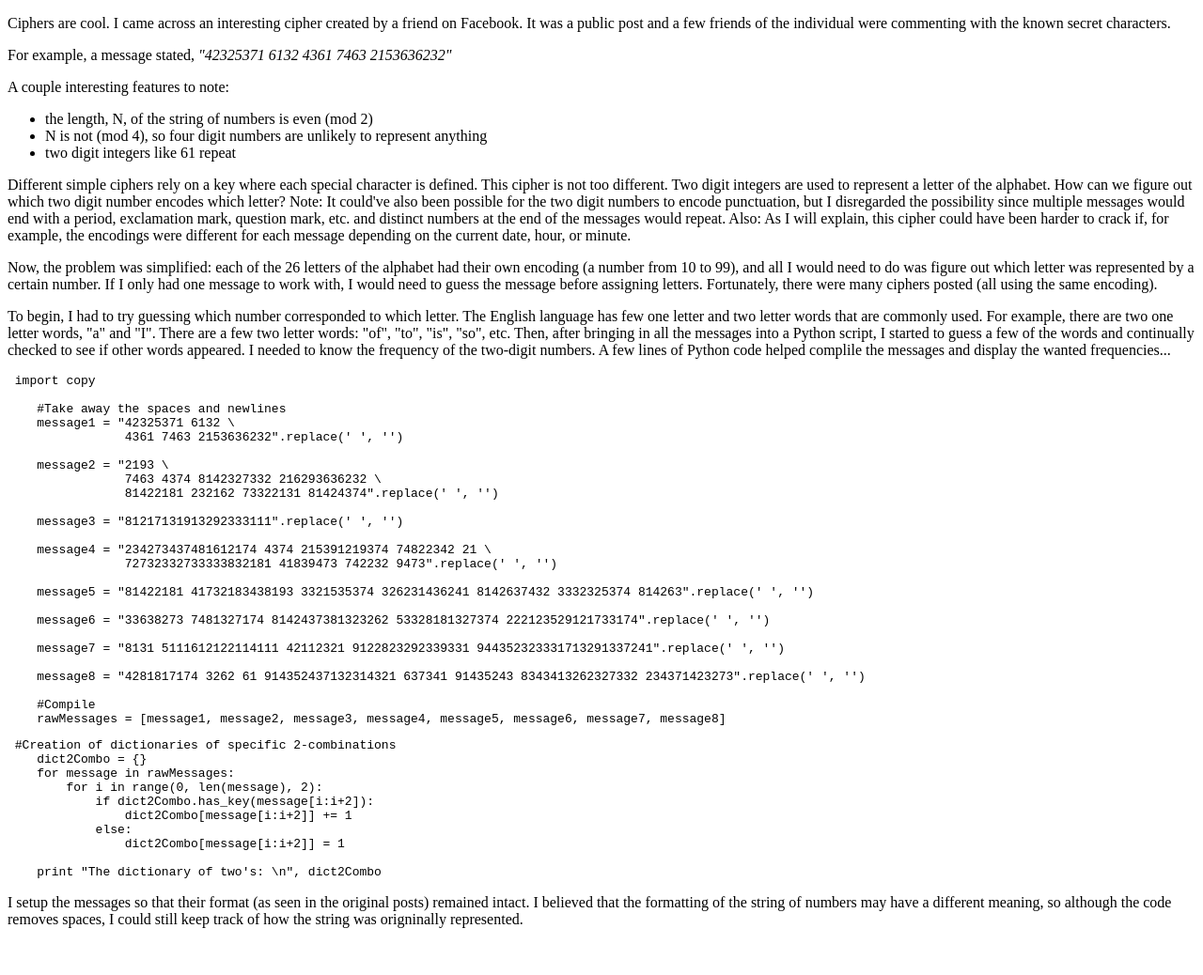
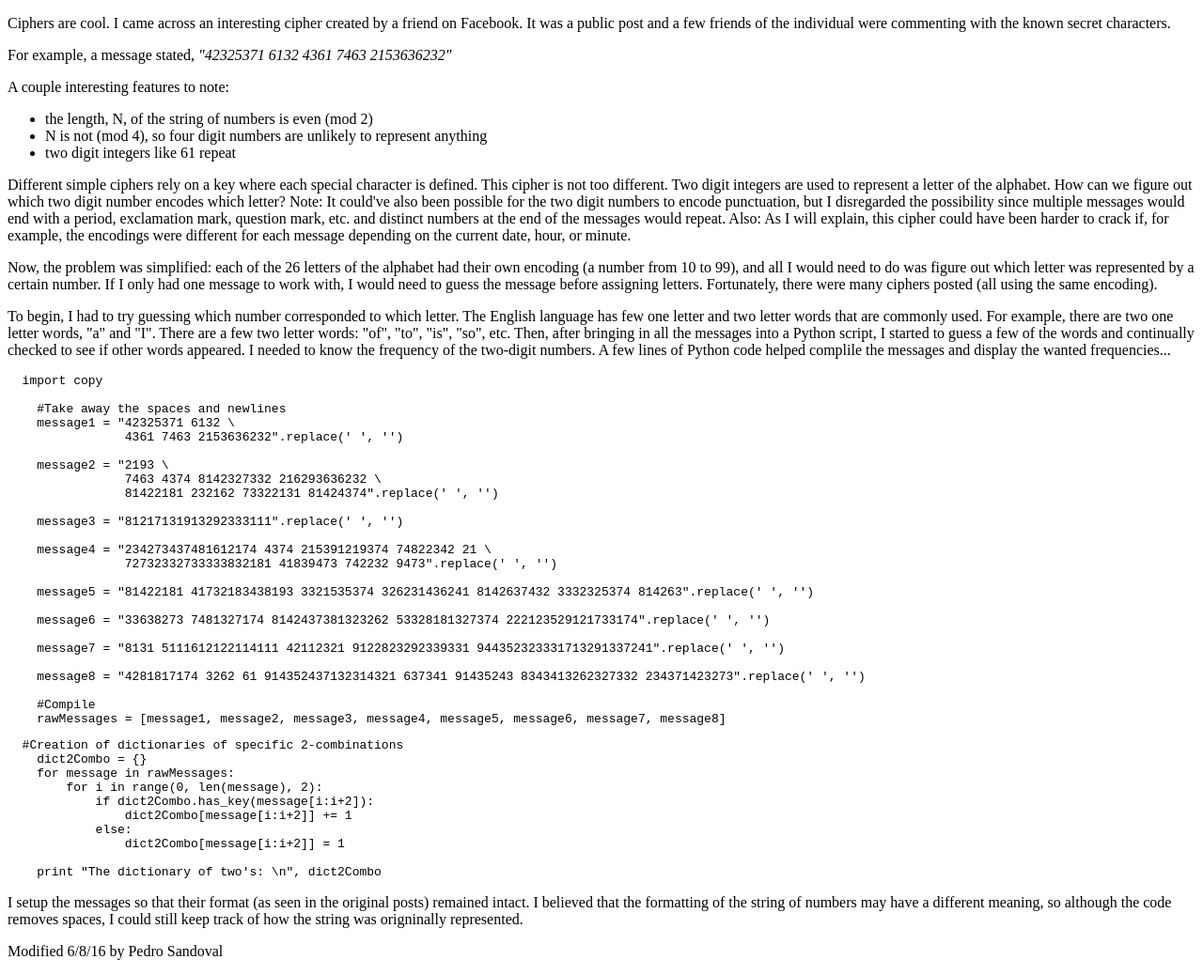
Before and after one commit to psandovalsegura/cipher, a plain HTML site: page index.html in a window 1280 px wide. Shown: the whole page at 94% size. Before the commit the page ends 1004 px from the top, so only its background shows below. Drawn offline with Linux system fonts and the light colour scheme.

Commit message:
Add modification date

```diff
--- a/index.html
+++ b/index.html
@@ -26,7 +26,7 @@
     <p>To begin, I had to try guessing which number corresponded to which letter. The English language has few one letter and two letter words that are commonly used. For example, there are two one letter words, "a" and "I". There are a few two letter words: "of", "to", "is", "so", etc.
     Then, after bringing in all the messages into a Python script, I started to guess a few of the words and continually checked to see if other words appeared. I needed to know the frequency of the two-digit numbers. A few lines of Python code helped complile the messages and display the wanted frequencies...</p>
 
-    <pre><code>&nbsp;import copy
+    <pre><code>&nbsp;&nbsp;import copy
 
     #Take away the spaces and newlines
     message1 = "42325371 6132 \
@@ -52,7 +52,7 @@
     #Compile
     rawMessages = [message1, message2, message3, message4, message5, message6, message7, message8]</code></pre>
 
-    <pre><code>&nbsp;#Creation of dictionaries of specific 2-combinations
+    <pre><code>&nbsp;&nbsp;#Creation of dictionaries of specific 2-combinations
     dict2Combo = {}
     for message in rawMessages:
     &nbsp;&nbsp;&nbsp;&nbsp;for i in range(0, len(message), 2):
@@ -65,5 +65,7 @@
 
     <p>I setup the messages so that their format (as seen in the original posts) remained intact. I believed that the formatting of the string of
        numbers may have a different meaning, so although the code removes spaces, I could still keep track of how the string was origninally represented.</p>
+
+    <p>Modified 6/8/16 by Pedro Sandoval </p>
     </body>
 </html>
```
